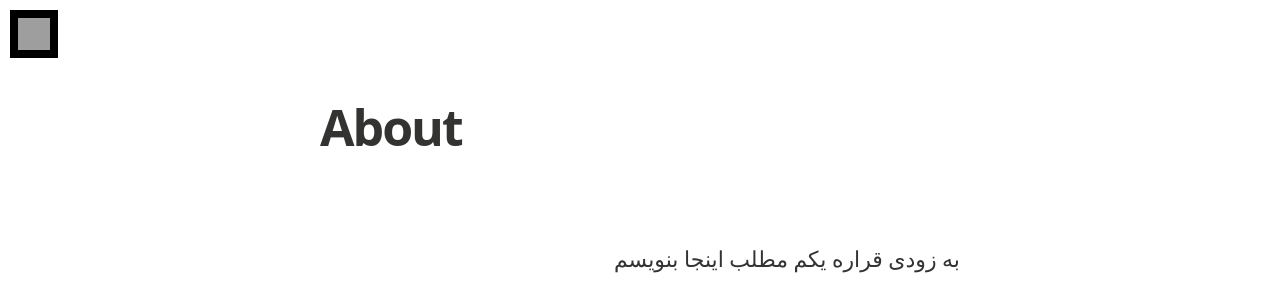
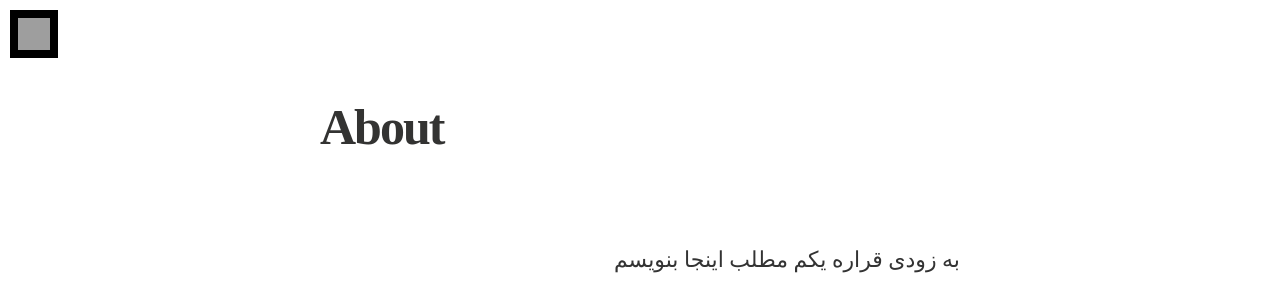
Before and after one commit to behroozam/behroozam.com, a Jekyll site: the page built from about.md, in a window 1280 px wide. Shown: the top 298 px of the page. Built offline with Jekyll 4.4.1, drawn with Linux system fonts in a browser that asks for light colours; nearby versions of some CDN libraries; some web fonts are replaced; Markdown is read by kramdown in place of the engine named in the settings; grey boxes are pictures that could not be loaded.

Commit message:
post font droid naskh

```diff
--- a/css/main.sass
+++ b/css/main.sass
@@ -213,7 +213,7 @@
   letter-spacing: -0.02em
   font-weight: 400
   font-style: normal
-  font-family: $font-sans
+  font-family: $Droid
   z-index: 999
 .tag-articleimage .post-reading
   color: rgba(255,255,255,0.9)
@@ -258,7 +258,7 @@
       left: 30%
       right: 30%
       z-index: 9
-      font-family: $font-sans
+      font-family: $Droid
       @include box-sizing(border-box)
       @include respond-to(800)
         left: $rs
@@ -293,7 +293,7 @@
       text-shadow: 0px 1px 4px rgba(0,0,0,0.25), 0px 0px 1px rgba(0,0,0,0.5)
       font-size: 14px
       overflow: hidden
-      font-family: $font-sans
+      font-family: $Droid
       white-space: nowrap
       text-overflow: ellipsis
       a
@@ -310,7 +310,7 @@
       text-decoration: underline
   .noarticleimage
     .post-meta
-      font-family: $font-sans
+      font-family: $Droid
       padding-top: 60px
     .post-title
       font-weight: 700
@@ -340,15 +340,15 @@
       font-style: normal
       font-size: 14px
       overflow: hidden
-      font-family: $font-sans
+      font-family: $Droid
       white-space: nowrap
       text-overflow: ellipsis
   .post-content
     width: 100%
-    font-family: $font-serif
+    font-family: $Droid
     color: #333
     h1, h2, h3
-      font-family: $font-sans
+      font-family: $Droid
     h3, h4, h5, h6
       letter-spacing: -0.02em
       font-weight: 700
@@ -356,7 +356,7 @@
       font-size: 24px
       line-height: 1.3
       margin: 0
-      font-family: $font-sans
+      font-family: $Droid
       margin-bottom: 4px
     h2, h1
       letter-spacing: -0.02em
@@ -434,7 +434,7 @@
       list-style-type: decimal
   .bottom-teaser
     padding: 50px 0
-    font-family: $font-sans
+    font-family: $Droid
     hr
       border: 0
       padding: 0
```
Also changed, not shown: 2 other files.
